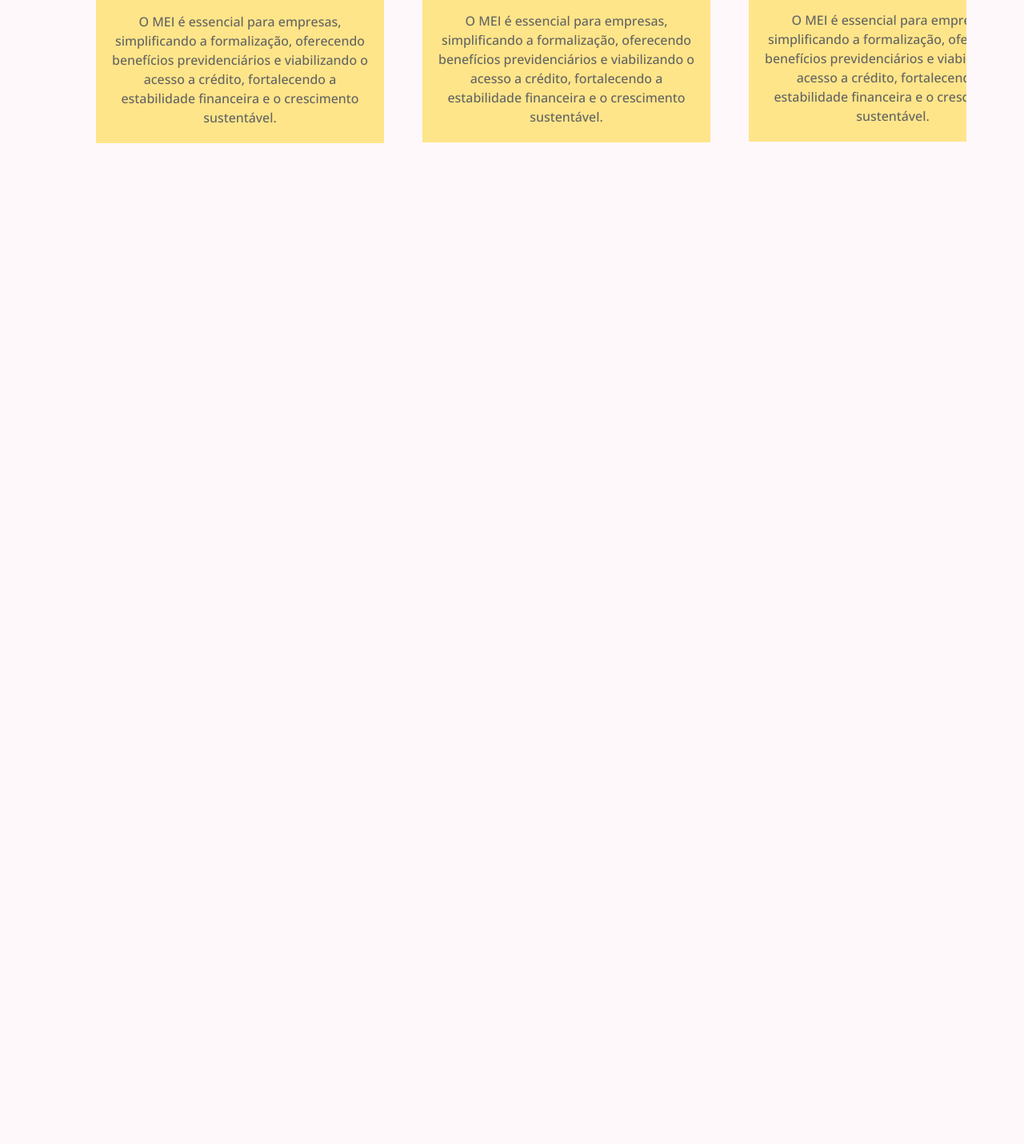
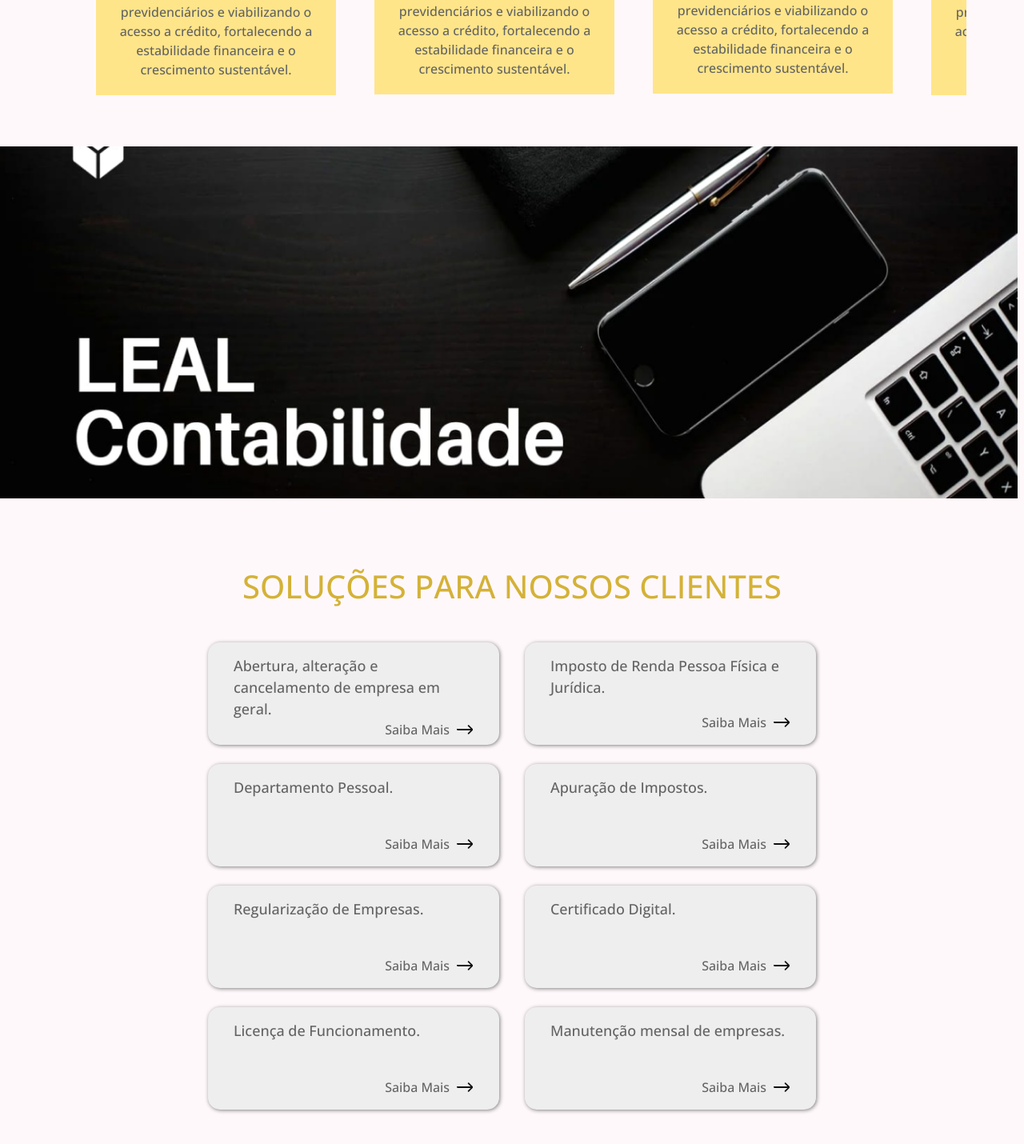
Before and after one commit to Nyir0/contabilidade, a React (Create React App) app: page / in a window 1280 px wide. Shown: the part 1166-2596 px from the top of the page at 80% size. Before the commit the page ends 1369 px from the top, so only its background shows below. Built offline with nearby package versions, Linux system fonts and the light colour scheme.

Commit message:
feat:adiciona secoes de serviço

```diff
--- a/src/components/Article.css
+++ b/src/components/Article.css
@@ -44,8 +44,9 @@
 }
 
 #articles section {
-    min-width: 360px;
+    min-width: 300px;
     margin: 1.5rem 3rem 1.5rem 0;
+    cursor: pointer;
 }
 
 @media screen and (max-width:768px) {
--- /dev/null
+++ b/src/components/Services.css
@@ -0,0 +1,54 @@
+h2{
+    font-size: 2.5rem;
+    color:var(--yellow-gold);
+    font-weight: 500;
+}
+
+#banner-2{
+    margin-left: -8rem;
+    width: 100vw;
+    height: 55vh;
+    max-width: unset;
+}
+
+#services{
+    display: flex;
+    justify-content: center;
+    flex-wrap: wrap;
+}
+
+.services-card{
+    display: flex;
+    flex-direction: column;
+    justify-content: space-between;
+    position: relative;
+    padding: 1rem 2rem;
+    box-shadow: 1px 1px 5px gray;
+    border-radius: 15px;
+    background-color: #EEEEEE;
+    width: 35%;
+    height: 8rem;
+    margin: .5rem 1rem 1rem;
+    cursor: pointer;
+    transition: transform 0.3s linear;
+}
+
+.services-card:hover{
+    transform: scale(1.05);
+}
+
+.services-card:hover .service-link{
+    color:var(--yellow-gold);
+}
+
+.services-card .text{
+    font-size: 18px;
+    font-weight: 500;
+}
+
+.service-link{
+    display: flex;
+    justify-content: flex-end;
+    cursor: pointer;
+    transition: color .3s linear;
+}
--- /dev/null
+++ b/src/components/Services.js
@@ -0,0 +1,29 @@
+import './Services.css';
+import DataServices from '../data/Services';
+
+export default function Services(){
+
+    const RenderServices = DataServices.map((text) => (
+        <section className='services-card'>
+            <span className='text'>{text}</span>
+            <div className='flex justify-end'>
+                <span className='service-link'>
+                    Saiba Mais
+                    <img className="pl-2" src="./images/icons/arrow-right.svg" alt="" width={30}/>
+                </span>
+            </div>
+        </section>
+    ))
+
+    return(
+        <>
+        <img id="banner-2" className="my-10 left-0" src="./images/banner2.webp" alt="" />
+        <section className="my-20">
+            <h2 className='w-full text-center mt-20 mb-8'>Soluções para nossos clientes</h2>
+            <div id="services">
+                {RenderServices}
+            </div>
+        </section>
+        </>
+    )
+}
--- /dev/null
+++ b/src/data/Services.js
@@ -0,0 +1,12 @@
+const DataServices = [
+    "Abertura, alteração e cancelamento de empresa em geral.",
+    "Imposto de Renda Pessoa Física e Jurídica.",
+    "Departamento Pessoal.",
+    "Apuração de Impostos.",
+    "Regularização de Empresas.",
+    "Certificado Digital.",
+    "Licença de Funcionamento.",
+    "Manutenção mensal de empresas."
+]
+
+export default DataServices;
--- a/src/pages/Home.js
+++ b/src/pages/Home.js
@@ -1,4 +1,5 @@
 import Article from '../components/Article';
+import Services from '../components/Services';
 
 export default function Home() {
     return(
@@ -18,6 +19,7 @@
             <img src="./images/icons/arrow-down.svg" alt="" width={50} height={50}/>
         </div>
         <Article />
+        <Services />
         </>
     )
 }
```
Also changed, not shown: public/images/icons/arrow-right.svg (added).
